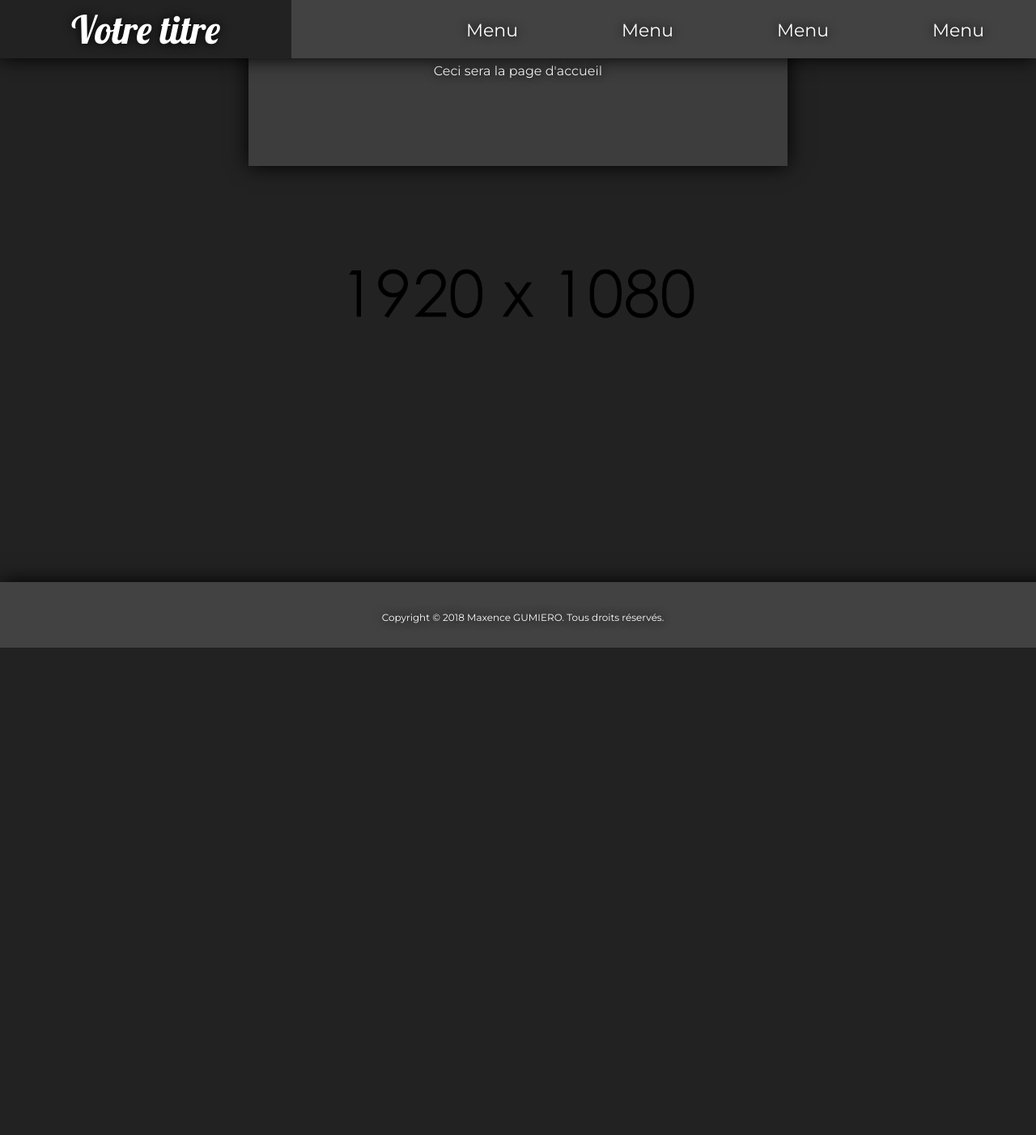
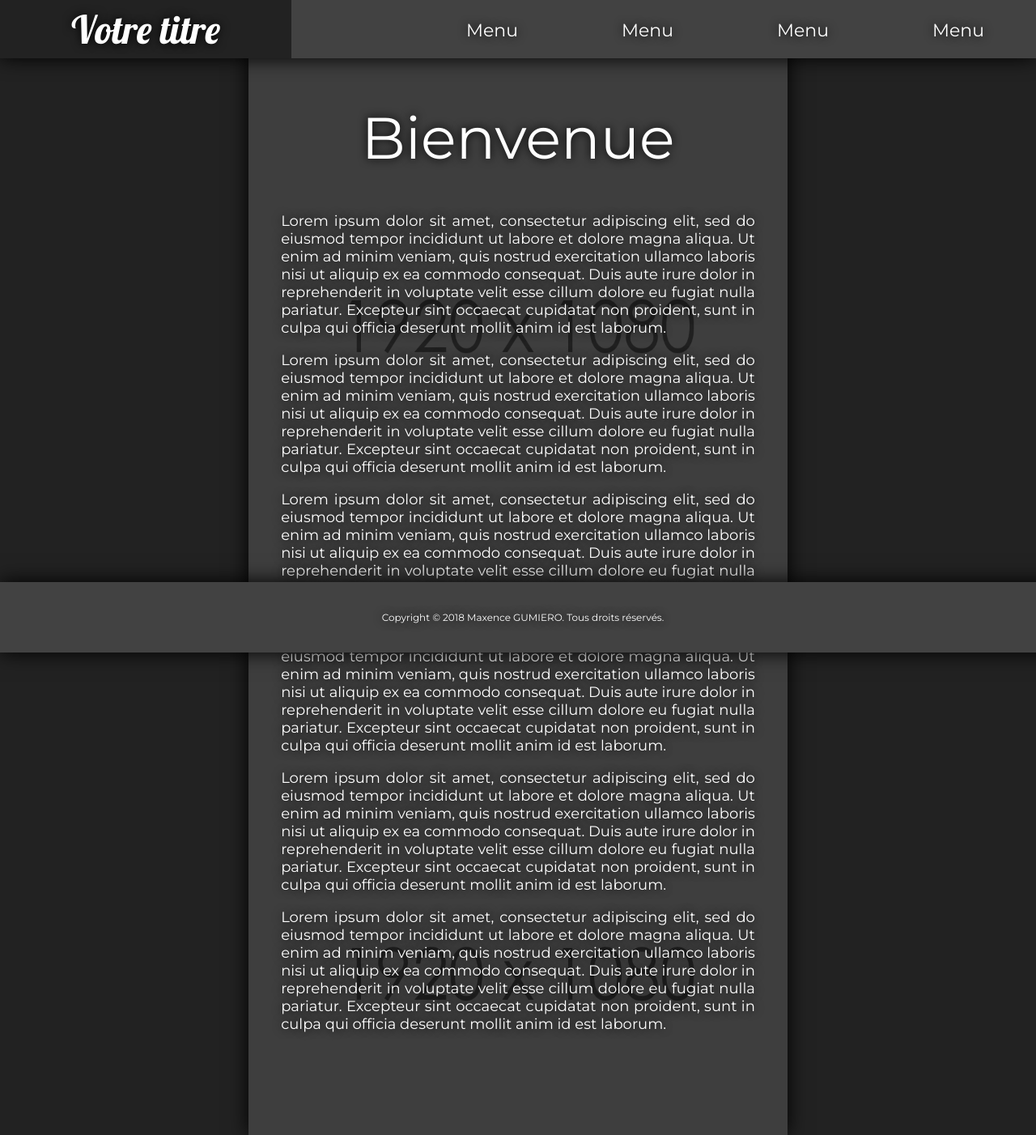
Before and after one commit to hanonminione/templateBootstrap, a PHP site: page / in a window 1280 px wide. Shown: the whole page at 81% size. Before the commit the page ends 800 px from the top, so only its background shows below. Run offline with PHP 8.4, Linux system fonts and the light colour scheme.

Commit message:
Ajout H1 et Lorem Ipsum Index

```diff
--- a/index.php
+++ b/index.php
@@ -4,7 +4,32 @@ include 'header.html';
 
 ?>
 
-Ceci sera la page d'accueil
+    <h1>Bienvenue</h1>
+
+    <p class="text">Lorem ipsum dolor sit amet, consectetur adipiscing elit, sed do eiusmod tempor incididunt ut labore et dolore magna aliqua.
+    Ut enim ad minim veniam, quis nostrud exercitation ullamco laboris nisi ut aliquip ex ea commodo consequat. Duis aute irure dolor in
+    reprehenderit in voluptate velit esse cillum dolore eu fugiat nulla pariatur. Excepteur sint occaecat cupidatat non proident, sunt in
+    culpa qui officia deserunt mollit anim id est laborum.</p>
+    <p class="text">Lorem ipsum dolor sit amet, consectetur adipiscing elit, sed do eiusmod tempor incididunt ut labore et dolore magna aliqua.
+    Ut enim ad minim veniam, quis nostrud exercitation ullamco laboris nisi ut aliquip ex ea commodo consequat. Duis aute irure dolor in
+    reprehenderit in voluptate velit esse cillum dolore eu fugiat nulla pariatur. Excepteur sint occaecat cupidatat non proident, sunt in
+    culpa qui officia deserunt mollit anim id est laborum.</p>
+    <p class="text">Lorem ipsum dolor sit amet, consectetur adipiscing elit, sed do eiusmod tempor incididunt ut labore et dolore magna aliqua.
+    Ut enim ad minim veniam, quis nostrud exercitation ullamco laboris nisi ut aliquip ex ea commodo consequat. Duis aute irure dolor in
+    reprehenderit in voluptate velit esse cillum dolore eu fugiat nulla pariatur. Excepteur sint occaecat cupidatat non proident, sunt in
+    culpa qui officia deserunt mollit anim id est laborum.</p>
+    <p class="text">Lorem ipsum dolor sit amet, consectetur adipiscing elit, sed do eiusmod tempor incididunt ut labore et dolore magna aliqua.
+    Ut enim ad minim veniam, quis nostrud exercitation ullamco laboris nisi ut aliquip ex ea commodo consequat. Duis aute irure dolor in
+    reprehenderit in voluptate velit esse cillum dolore eu fugiat nulla pariatur. Excepteur sint occaecat cupidatat non proident, sunt in
+    culpa qui officia deserunt mollit anim id est laborum.</p>
+    <p class="text">Lorem ipsum dolor sit amet, consectetur adipiscing elit, sed do eiusmod tempor incididunt ut labore et dolore magna aliqua.
+    Ut enim ad minim veniam, quis nostrud exercitation ullamco laboris nisi ut aliquip ex ea commodo consequat. Duis aute irure dolor in
+    reprehenderit in voluptate velit esse cillum dolore eu fugiat nulla pariatur. Excepteur sint occaecat cupidatat non proident, sunt in
+    culpa qui officia deserunt mollit anim id est laborum.</p>
+    <p class="text">Lorem ipsum dolor sit amet, consectetur adipiscing elit, sed do eiusmod tempor incididunt ut labore et dolore magna aliqua.
+    Ut enim ad minim veniam, quis nostrud exercitation ullamco laboris nisi ut aliquip ex ea commodo consequat. Duis aute irure dolor in
+    reprehenderit in voluptate velit esse cillum dolore eu fugiat nulla pariatur. Excepteur sint occaecat cupidatat non proident, sunt in
+    culpa qui officia deserunt mollit anim id est laborum.</p>
 
 <?php
 
```
